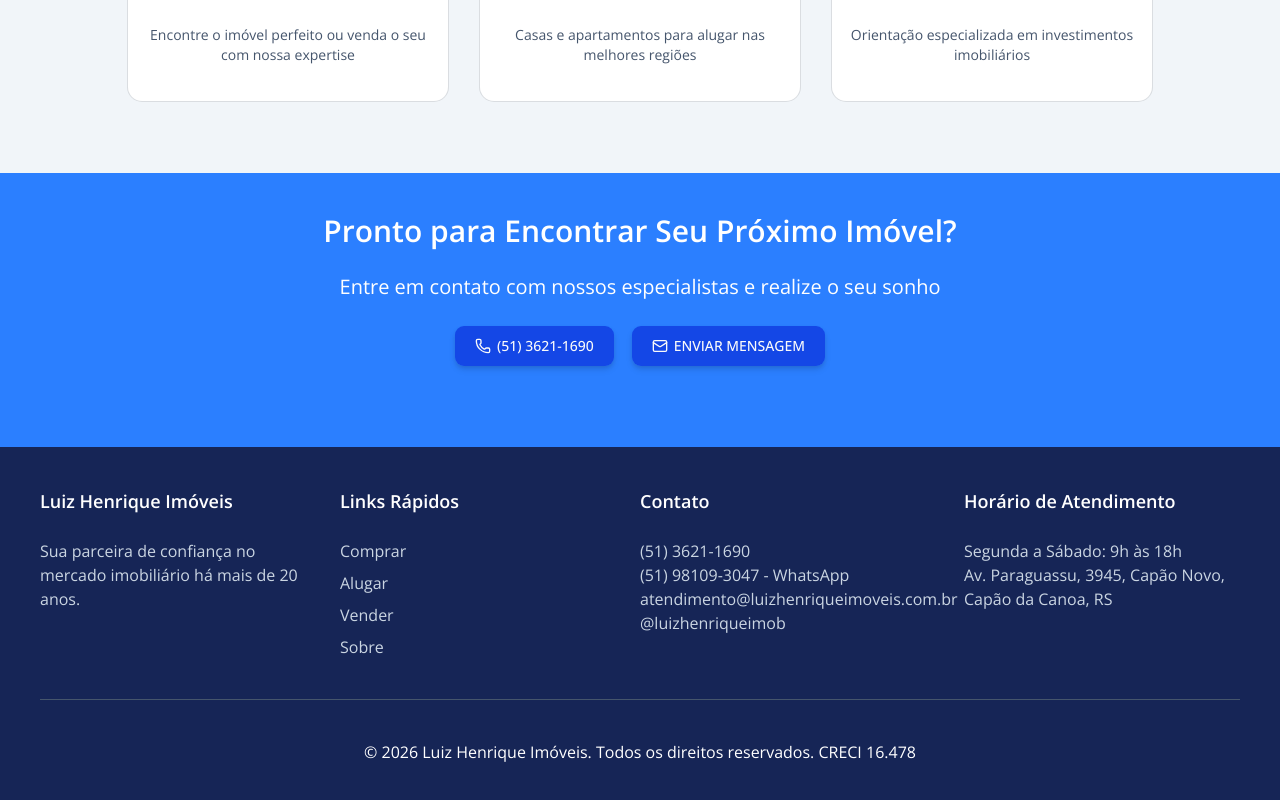
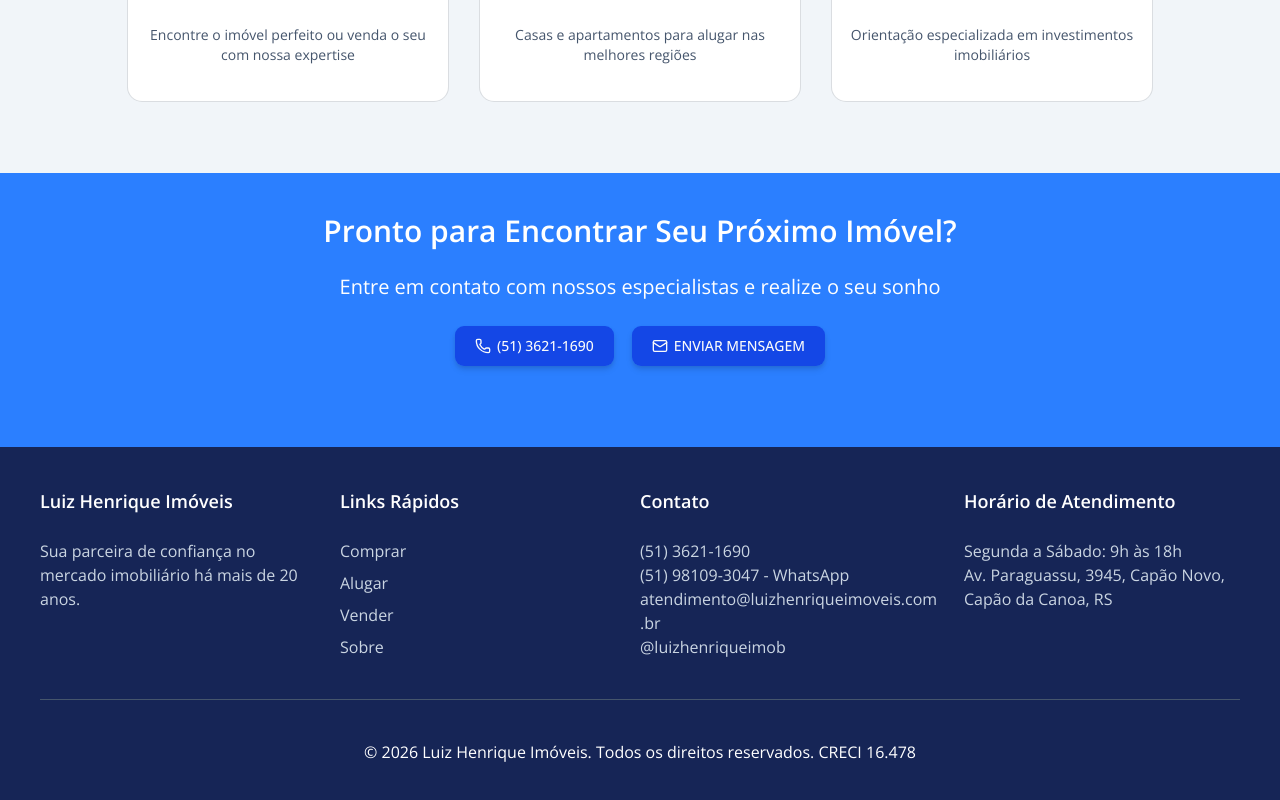
Before and after one commit to Marjorie-Pereira/imobiliaria-lh, a Next.js app: page / in a window 1280 px wide. Shown: the part 2469-3269 px from the top of the page. Built offline with nearby package versions, Linux system fonts and the light colour scheme.

Commit message:
footer email address wrap fix

```diff
--- a/app/components/footer.tsx
+++ b/app/components/footer.tsx
@@ -31,12 +31,12 @@ export const Footer = () => {
         </div>
         <div className="w-1/4">
           <h1 className="text-lg font-semibold mb-6">Contato</h1>
-          <div className="text-slate-300">
-            <p>(51) 3621-1690</p>
-            <p>(51) 98109-3047 - WhatsApp</p>
-            <p>atendimento@luizhenriqueimoveis.com.br</p>
-            <p>@luizhenriqueimob</p>
-          </div>
+          <ul className="text-slate-300">
+            <li>(51) 3621-1690</li>
+            <li>(51) 98109-3047 - WhatsApp</li>
+            <li className="wrap-break-word">atendimento@luizhenriqueimoveis.com.br</li>
+            <li>@luizhenriqueimob</li>
+          </ul>
         </div>
         <div className="w-1/4">
           <h1 className="text-lg font-semibold mb-6">Horário de Atendimento</h1>
```
